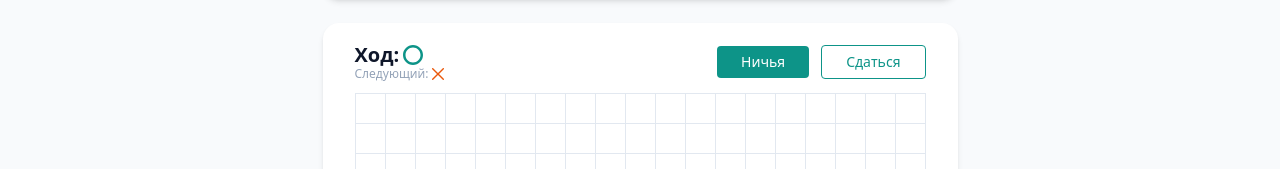
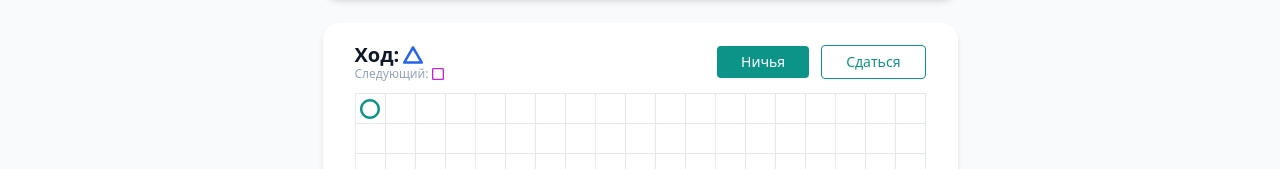
Before and after one commit to darginid/tik-tak-toe, a Next.js app: page / in a window 1280 px wide. Both pictures are taken after a click on the button 370 px from the left and 400 px from the top of the page. Shown: the part 292-461 px from the top of the page. Built offline with nearby package versions, Linux system fonts and the light colour scheme.

Commit message:
lesson #23 Next.js learn

```diff
--- /dev/null
+++ b/components/game/constants.js
@@ -0,0 +1,13 @@
+export const GAME_SYMBOLS = {
+  ZERO: "zero",
+  CROSS: "cross",
+  TRIANGLE: "triangle",
+  SQUARE: "square",
+};
+
+export const MOVE_ORDER = [
+  GAME_SYMBOLS.CROSS,
+  GAME_SYMBOLS.ZERO,
+  GAME_SYMBOLS.TRIANGLE,
+  GAME_SYMBOLS.SQUARE,
+];
--- a/components/game/game-field.jsx
+++ b/components/game/game-field.jsx
@@ -1,11 +1,11 @@
-import { ZeroIcon } from "./icons/zero-icon";
-import { CrossIcon } from "./icons/cross-icon";
+import { useGameState } from "./use-game-state";
+import { UiButton } from "../uikit/ui-button";
+import { GameSymbol } from "./game-symbol";
 import clsx from "clsx";
-import { UiButton } from "../uikit/ui-button";
-
-const cells = new Array(19 * 19).fill(null);
 
 export function GameField({ className }) {
+  const { cells, currentMove, handleCellClick, nextMove } = useGameState();
+
   const actions = (
     <>
       <UiButton size="md" variant="primary">
@@ -19,21 +19,26 @@
 
   return (
     <GameFieldLayout className={className}>
-      <GameMoveInfo actions={actions} />
+      <GameMoveInfo
+        actions={actions}
+        currentMove={currentMove}
+        nextMove={nextMove}
+      />
       <GameGridLayout className={className}>
-        {
-          cells.map((_, i) => (
-            <GameCell key={i}></GameCell>
-          ))
-        }
+        {cells.map((symbol, i) => (
+          <GameCell key={i} onClick={() => handleCellClick(i)}>
+            {symbol && <GameSymbol className="w-5 h-5" symbol={symbol} />}
+          </GameCell>
+        ))}
       </GameGridLayout>
     </GameFieldLayout>
   );
 }
 
-function GameCell({ children }) {
+function GameCell({ children, onClick }) {
   return (
     <button
+      onClick={onClick}
       className="flex items-center justify-center border border-slate-200 -ml-px -mt-px"
     >
       {children}
@@ -54,16 +59,16 @@
   );
 }
 
-function GameMoveInfo({ actions }) {
+function GameMoveInfo({ actions, currentMove, nextMove }) {
   return (
     <div className="flex items-center gap-3">
       <div className="mr-auto">
         <h2 className="flex items-center gap-1 text-xl font-semibold leading-tight text-slate-900">
-          Ход: <ZeroIcon className="w-5 h-5" />
+          Ход: <GameSymbol symbol={currentMove} className="w-5 h-5" />
         </h2>
         <div className="text-orange-600 gap-1">
           <h3 className="flex items-center gap-1 text-xs leading-tight text-slate-400">
-            Следующий: <CrossIcon />
+            Следующий: <GameSymbol symbol={nextMove} className="w-3 h-3" />
           </h3>
         </div>
       </div>
--- /dev/null
+++ b/components/game/game-symbol.jsx
@@ -0,0 +1,17 @@
+import { GAME_SYMBOLS } from "./constants";
+import { CrossIcon } from "./icons/cross-icon";
+import { ZeroIcon } from "./icons/zero-icon";
+import { TriangleIcon } from "./icons/triangle-icon";
+import { SquareIcon } from "./icons/square-icon";
+
+export function GameSymbol({ symbol, className }) {
+  const Icon =
+    {
+      [GAME_SYMBOLS.CROSS]: CrossIcon,
+      [GAME_SYMBOLS.ZERO]: ZeroIcon,
+      [GAME_SYMBOLS.TRIANGLE]: TriangleIcon,
+      [GAME_SYMBOLS.SQUARE]: SquareIcon,
+    }[symbol] ?? CrossIcon;
+
+  return <Icon className={className} />;
+}
--- a/components/game/icons/cross-icon.jsx
+++ b/components/game/icons/cross-icon.jsx
@@ -1,6 +1,7 @@
-export function CrossIcon() {
+export function CrossIcon({ className }) {
   return (
     <svg
+      className={className}
       width="12"
       height="12"
       viewBox="0 0 12 12"
--- a/components/game/icons/square-icon.jsx
+++ b/components/game/icons/square-icon.jsx
@@ -1,6 +1,7 @@
-export function SquareIcon() {
+export function SquareIcon({ className }) {
   return (
     <svg
+      className={className}
       width="12"
       height="12"
       viewBox="0 0 12 12"
@@ -9,7 +10,7 @@
     >
       <path
         d="M10.6667 1.33333V10.6667H1.33333V1.33333H10.6667ZM10.6667 0H1.33333C0.6 0 0 0.6 0 1.33333V10.6667C0 11.4 0.6 12 1.33333 12H10.6667C11.4 12 12 11.4 12 10.6667V1.33333C12 0.6 11.4 0 10.6667 0Z"
-        fill="currentColor"
+        fill="#C026D3"
       />
     </svg>
   );
--- a/components/game/icons/triangle-icon.jsx
+++ b/components/game/icons/triangle-icon.jsx
@@ -1,6 +1,7 @@
-export function TriangleIcon() {
+export function TriangleIcon({ className }) {
   return (
     <svg
+      className={className}
       width="12"
       height="12"
       viewBox="0 0 12 12"
@@ -9,7 +10,7 @@
     >
       <path
         d="M0.100481 10.9219C0.166306 11.0359 0.260981 11.1305 0.374992 11.1964C0.489003 11.2622 0.618332 11.2969 0.749981 11.2969H11.25C11.3816 11.2969 11.511 11.2622 11.625 11.1964C11.739 11.1305 11.8337 11.0359 11.8995 10.9219C11.9653 10.8078 12 10.6785 12 10.5469C12 10.4152 11.9653 10.2859 11.8995 10.1719L6.64948 1.07858C6.58365 0.964575 6.48897 0.869905 6.37496 0.804085C6.26095 0.738265 6.13163 0.703613 5.99998 0.703613C5.86833 0.703613 5.73901 0.738265 5.625 0.804085C5.51099 0.869905 5.41631 0.964575 5.35048 1.07858L0.100481 10.1719C0.0346547 10.2859 0 10.4152 0 10.5469C0 10.6785 0.0346547 10.8078 0.100481 10.9219ZM5.99998 2.95358L9.95093 9.79686H2.04903L5.99998 2.95358Z"
-        fill="currentColor"
+        fill="#2563EB"
       />
     </svg>
   );
--- /dev/null
+++ b/components/game/use-game-state.js
@@ -0,0 +1,39 @@
+import { useState } from "react";
+import { MOVE_ORDER, GAME_SYMBOLS } from "./constants";
+
+function getNextMove(currentMove) {
+  const nextMoveIndex = MOVE_ORDER.indexOf(currentMove) + 1;
+  return MOVE_ORDER[nextMoveIndex] ?? MOVE_ORDER[0];
+}
+
+export function useGameState() {
+  const [{ cells, currentMove }, setGameState] = useState(() => ({
+    cells: new Array(19 * 19).fill(null),
+    currentMove: GAME_SYMBOLS.ZERO,
+  }));
+
+  const nextMove = getNextMove(currentMove);
+
+  const handleCellClick = (index) => {
+    setGameState((lastGameState) => {
+      if (lastGameState.cells[index]) {
+        return lastGameState;
+      }
+
+      return {
+        ...lastGameState,
+        currentMove: getNextMove(lastGameState.currentMove),
+        cells: lastGameState.cells.map((cell, i) =>
+          i === index ? lastGameState.currentMove : cell,
+        ),
+      };
+    });
+  };
+
+  return {
+    cells,
+    currentMove,
+    nextMove,
+    handleCellClick,
+  };
+}
```
